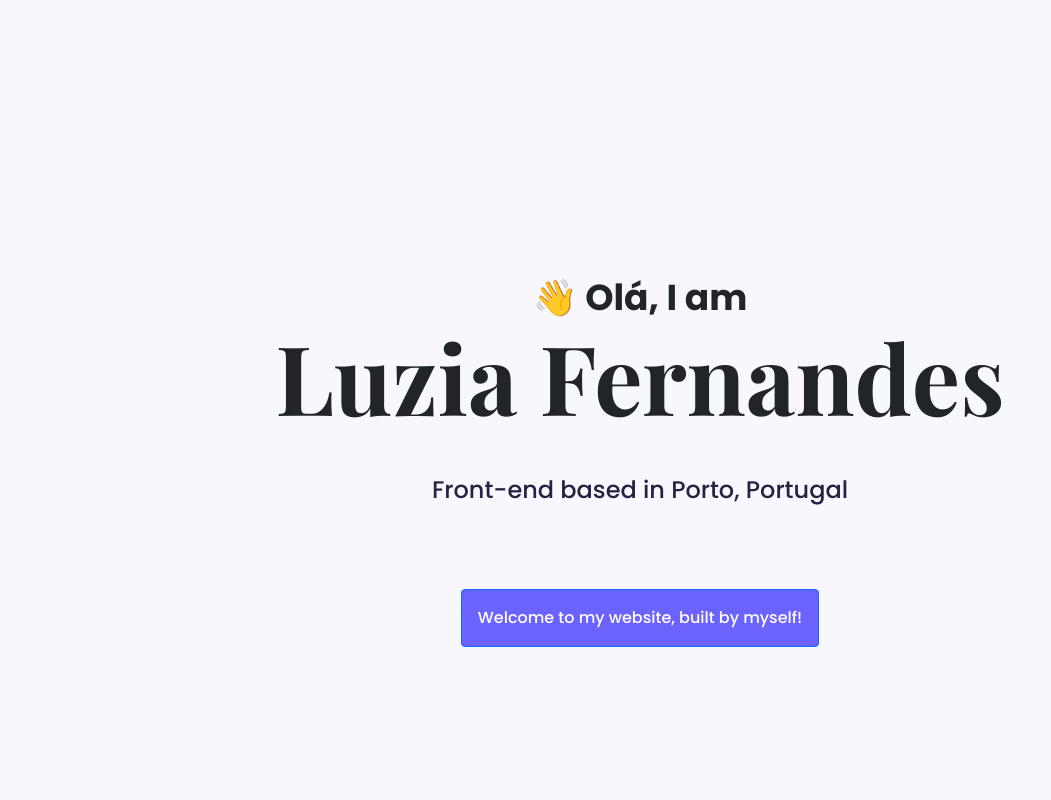
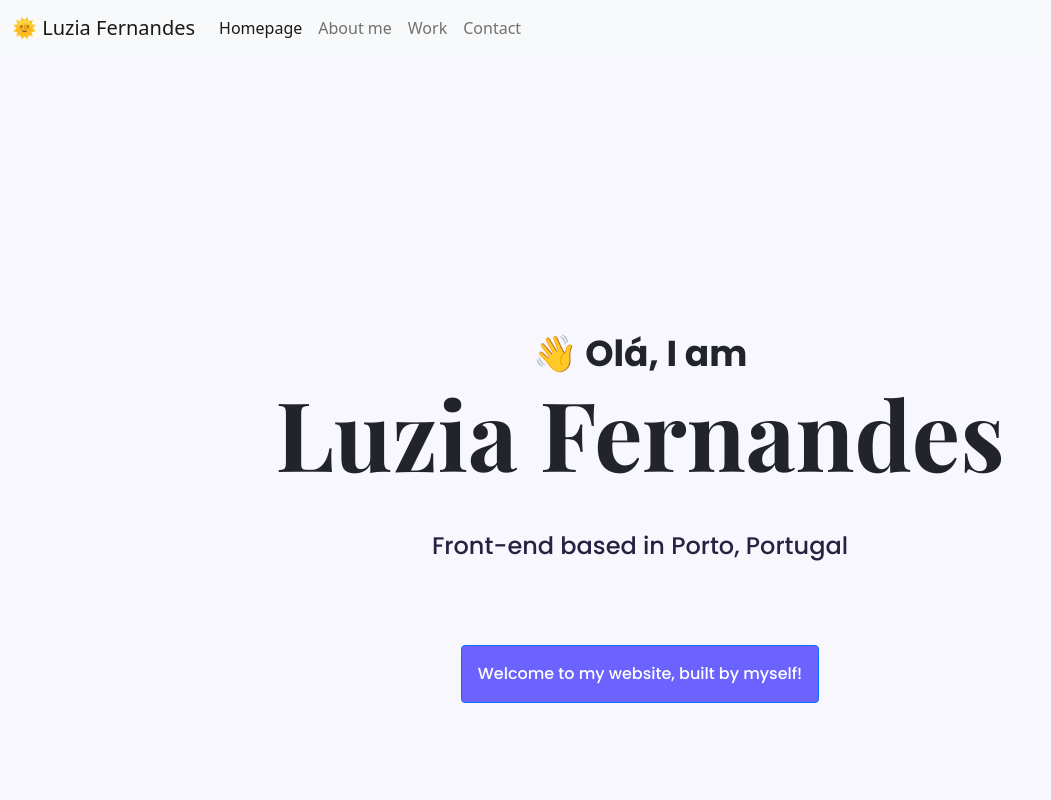
Before and after one commit to LuziaFernandes/portefolio-project, a plain HTML site: page index.html in a window 1280 px wide. Shown: the top 800 px of the page, without its empty margins (0-1051 px from the left). Drawn offline with nearby package versions, Linux system fonts and the light colour scheme.

Commit message:
Add header with Navbar

```diff
--- a/index.html
+++ b/index.html
@@ -17,6 +17,33 @@
 
 </head>
 <body>
+<header>
+    <nav class="navbar navbar-expand-lg navbar-light bg-light">
+        <div class="container-fluid">
+          <a class="navbar-brand" href="#">🌞 Luzia Fernandes</a>
+          <button class="navbar-toggler" type="button" data-bs-toggle="collapse" data-bs-target="#navbarNav" aria-controls="navbarNav" aria-expanded="false" aria-label="Toggle navigation">
+            <span class="navbar-toggler-icon"></span>
+          </button>
+          <div class="collapse navbar-collapse" id="navbarNav">
+            <ul class="navbar-nav">
+              <li class="nav-item">
+                <a class="nav-link active" aria-current="page" href="#">Homepage</a>
+              </li>
+              <li class="nav-item">
+                <a class="nav-link" href="#">About me</a>
+              </li>
+              <li class="nav-item">
+                <a class="nav-link" href="#">Work</a>
+              </li>
+              <li class="nav-item">
+                <a class="nav-link" href="#">Contact</a>
+              </li>
+
+            </ul>
+          </div>
+        </div>
+      </nav>
+    </header>
     <div class="welcome text-center">
     <h2>👋 Olá, I am</h2>
     <h1>Luzia Fernandes</h1>
```
